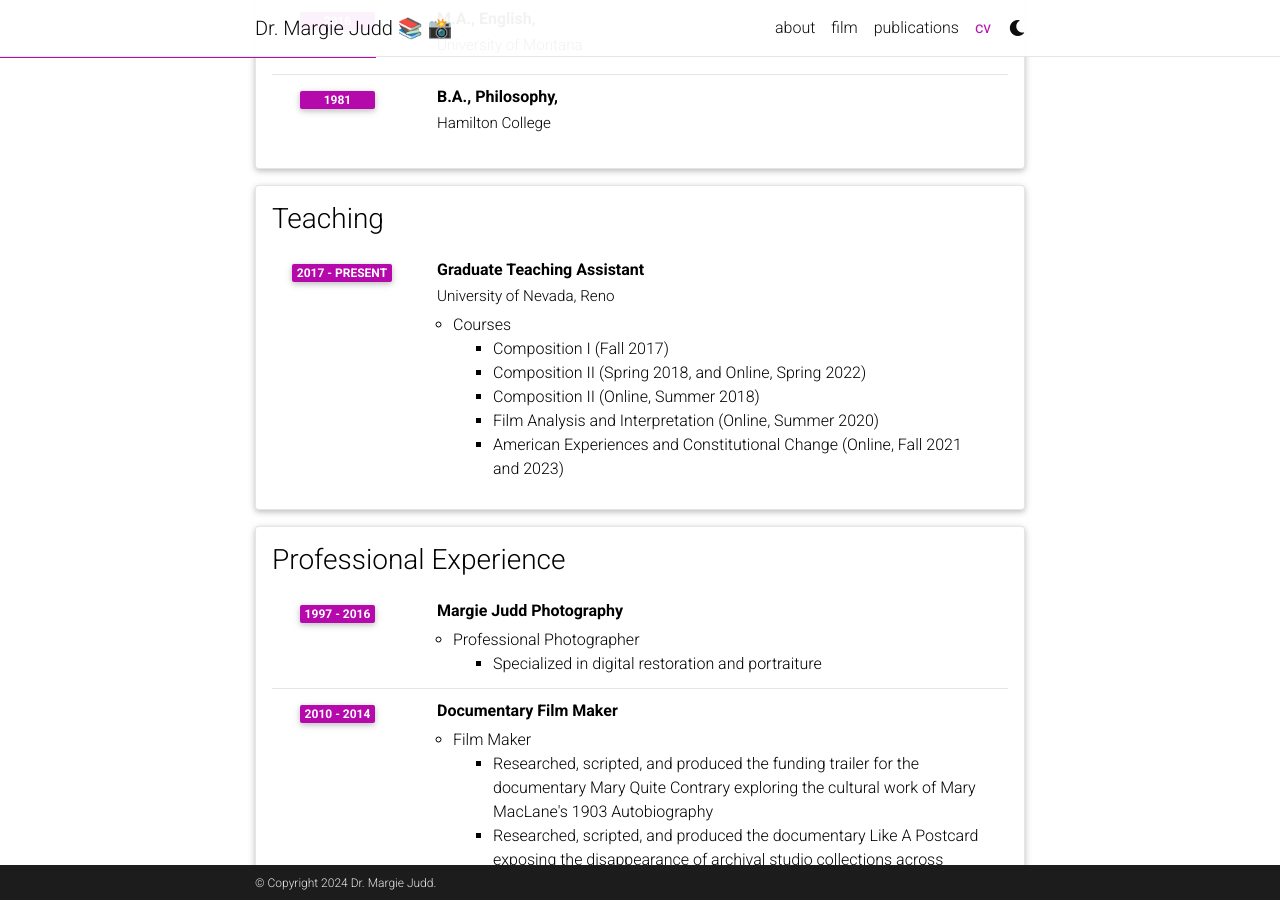
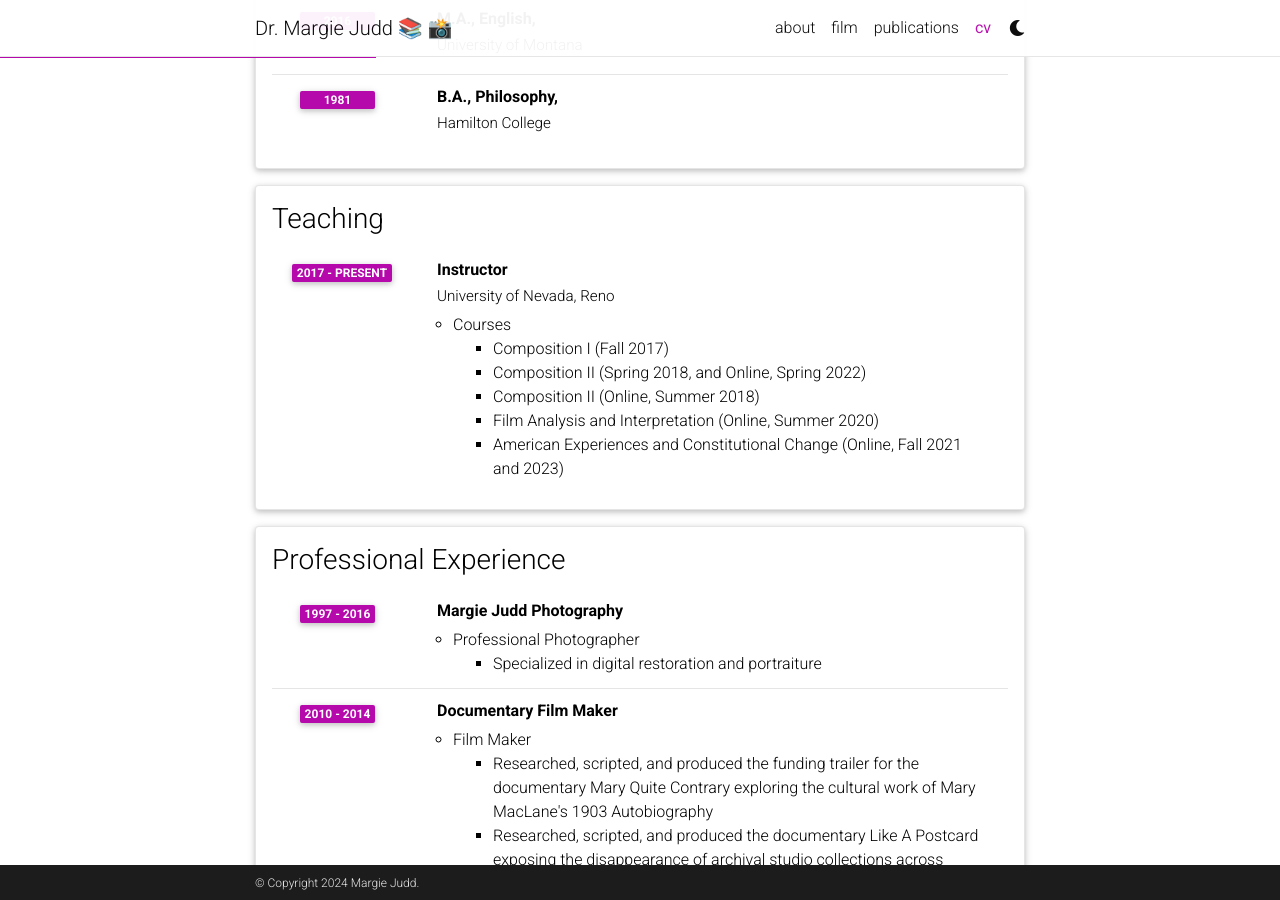
Before and after one commit to bigsky77/margie-website, a Jekyll site: the page built from _pages/cv.md, in a window 1280 px wide and 900 px high, scrolled down 497 px. Built offline with Jekyll 4.4.1, drawn with Linux system fonts in a browser that asks for light colours; full-size pictures stand in for the smaller copies a plugin makes; comment, search, counter and statistics services are not loaded; a style sheet for code colours, icons or effects is not loaded.

```diff
--- a/_config.yml
+++ b/_config.yml
@@ -3,7 +3,7 @@
 # -----------------------------------------------------------------------------
 
 title: Dr. Margie Judd 📚 📸
-first_name: Dr. Margie
+first_name: Margie
 middle_name:
 last_name: Judd
 email: mjudd@nevada.unr.edu
--- a/_data/cv.yml
+++ b/_data/cv.yml
@@ -25,7 +25,7 @@
 - title: Teaching
   type: time_table
   contents:
-    - title: Graduate Teaching Assistant
+    - title: Instructor
       institution: University of Nevada, Reno
       year: 2017 - present
       description:
```
